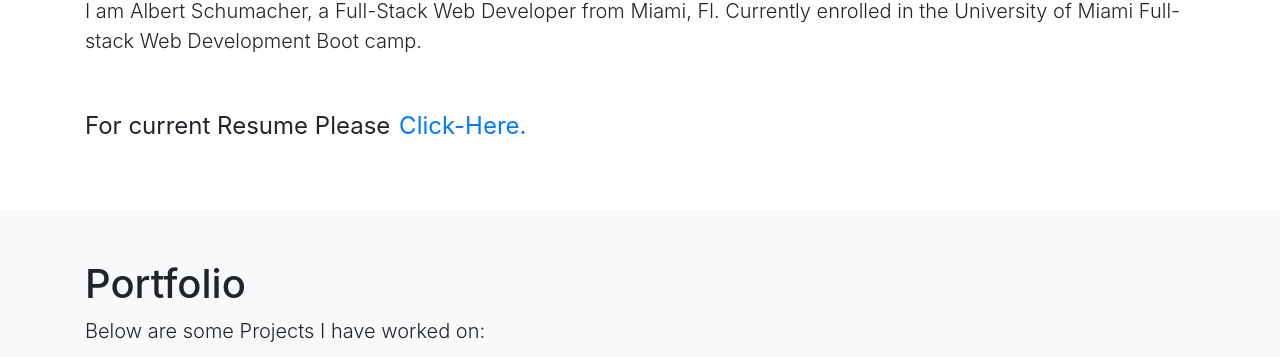
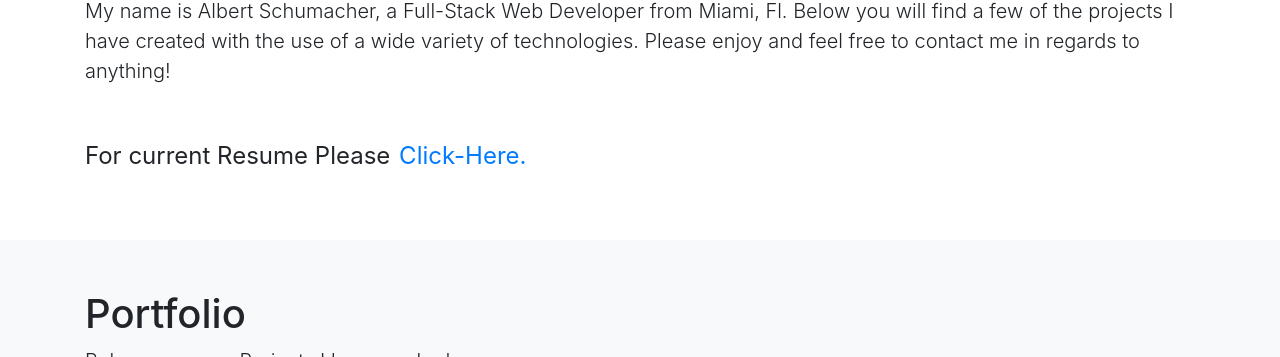
Before and after one commit to ahs012/Portfolio, a website with bundled scripts: page index.html in a window 1280 px wide. Shown: the part 468-825 px from the top of the page. Built offline with nearby package versions, Linux system fonts and the light colour scheme.

Commit message:
About Me Changes

```diff
--- a/index.html
+++ b/index.html
@@ -55,7 +55,7 @@
       <div class="row">
         <div class="col-lg-12 mx-auto">
           <h1>About Me</h1>
-          <p class="lead">I am Albert Schumacher, a Full-Stack Web Developer from Miami, Fl. Currently enrolled in the University of Miami Full-stack Web Development Boot camp. </p>
+          <p class="lead">My name is Albert Schumacher, a Full-Stack Web Developer from Miami, Fl. Below you will find a few of the projects I have created with the use of a wide variety of technologies. Please enjoy and feel free to contact me in regards to anything! </p>
           <br>
           <p> For current Resume Please <a href="https://docs.google.com/document/d/1fhDpteaWFKFrxWNSHvWfwNjfSaoW7RyCcFDifGGfVi8/edit?usp=sharing">Click-Here.</a>
           </p>
@@ -182,7 +182,6 @@
         </div>
       </div>
     </section>
-
   <section id="contact">
     <div class="container">
       <div class="row">
```
